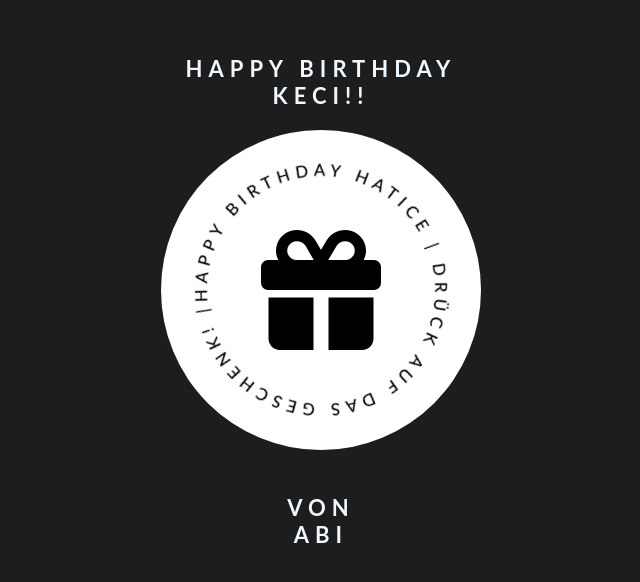
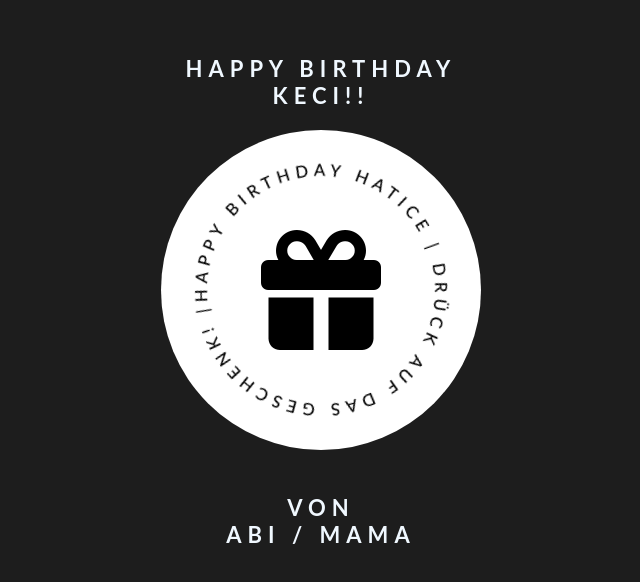
Before and after one commit to memo-cr/Birthday, a plain HTML site: page index.html in a window 1280 px wide. Shown: the part 118-700 px from the top of the page, without its empty margins (319-959 px from the left). Drawn offline with nearby package versions, Linux system fonts and the light colour scheme.

Commit message:
Add mama text

```diff
--- a/index.html
+++ b/index.html
@@ -63,7 +63,7 @@
         "
       >
         von <br />
-        abi
+        abi / mama
       </h1>
     </div>
 
```
